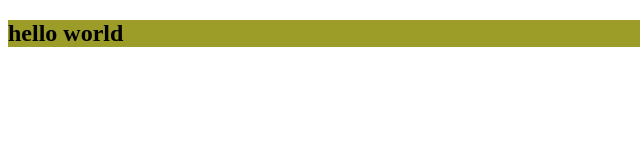
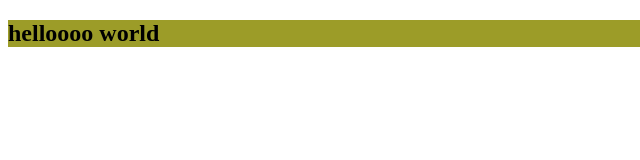
Before and after one commit to mariyam-rahman/my-repoe, a plain HTML site: page index.html in a window 1280 px wide. Shown: the full height of the page, 0-640 px from the left. Drawn offline with Linux system fonts and the light colour scheme.

Commit message:
hot push

```diff
--- a/index.html
+++ b/index.html
@@ -8,7 +8,7 @@
   </head>
   <body>
     <div>
-      <h2 class="title">hello world</h2>
+      <h2 class="title">helloooo world</h2>
     </div>
   </body>
 </html>
```
